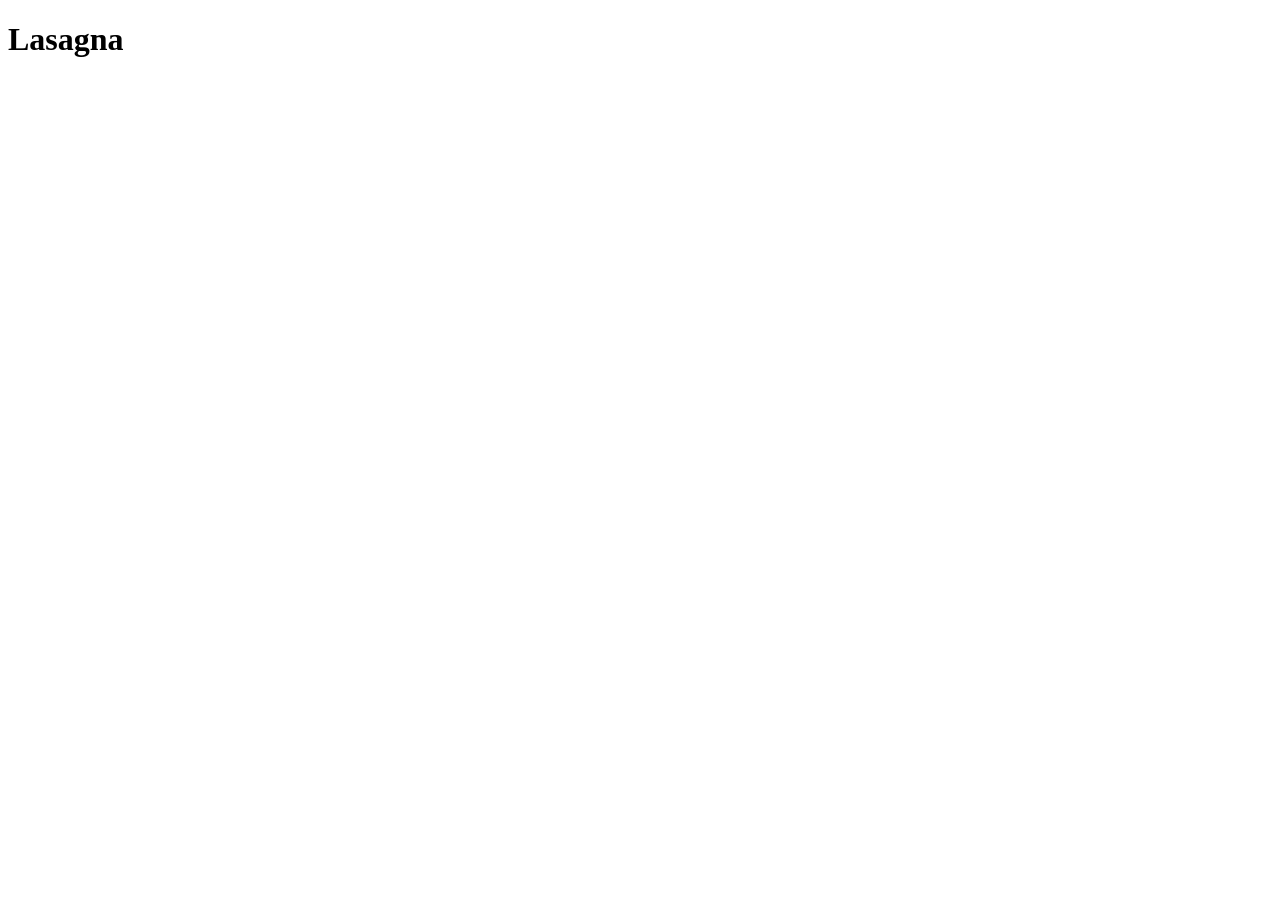
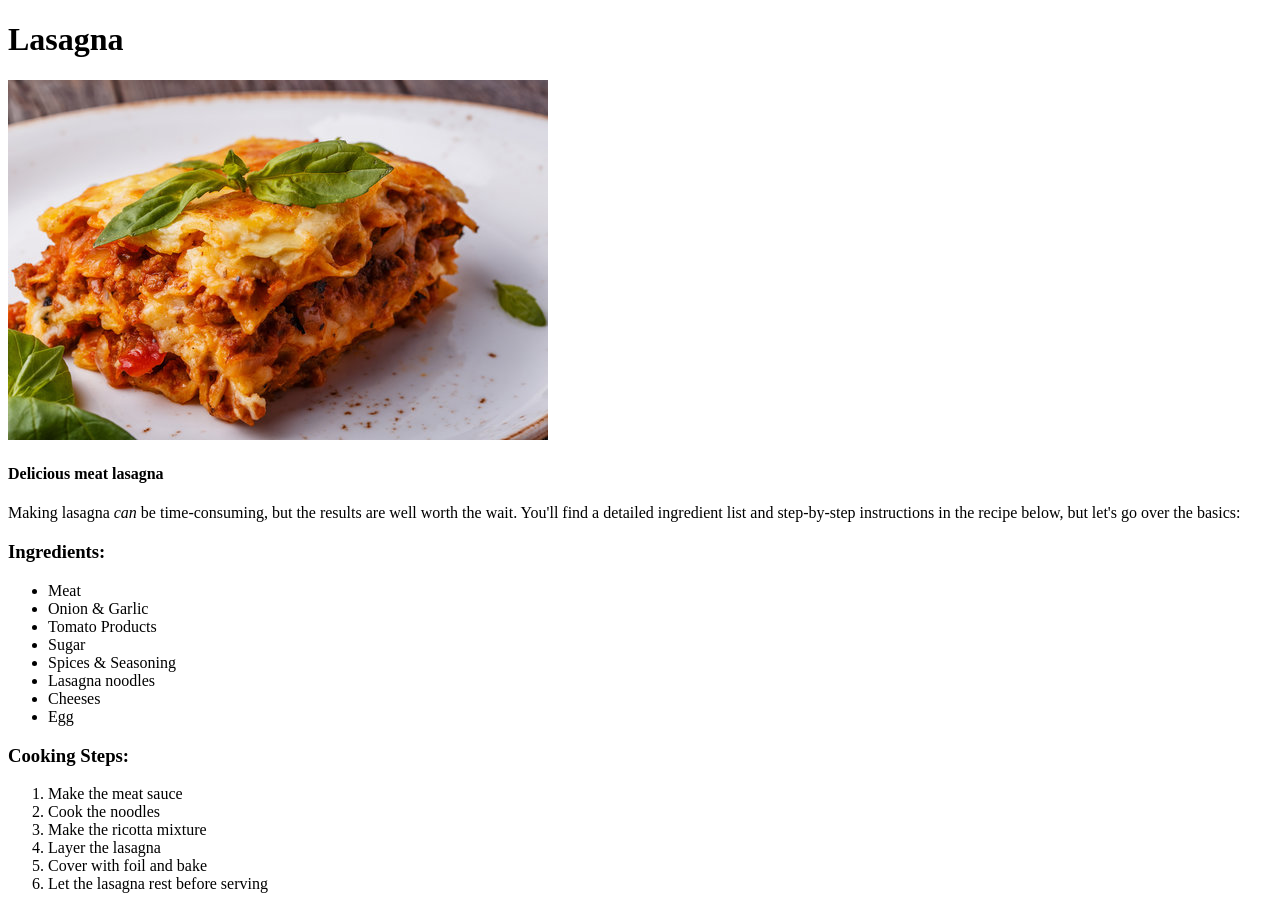
Before and after one commit to SalahTara/odin-recipes, a plain HTML site: page recipes/lasangna.html in a window 1280 px wide. Before the commit the page ends 800 px from the top, so only its background shows below. Drawn offline with Linux system fonts and the light colour scheme.

Commit message:
Add lasagna recipe

```diff
--- a/recipes/lasangna.html
+++ b/recipes/lasangna.html
@@ -7,5 +7,30 @@
 </head>
 <body>
     <h1>Lasagna</h1>
+    <img src="../img/lasagna.jpg" alt="A delicious looking lasagna on a white plate topped with some basil">
+    <h4>Delicious meat lasagna</h4>
+    <p>Making lasagna <em>can</em> be time-consuming, but the results are well worth the wait. You'll find a detailed ingredient list and step-by-step instructions in the recipe below, but let's go over the basics:</p>
+    <h3>Ingredients:</h3>
+    <ul>
+        <li>Meat</li>
+        <li>Onion & Garlic</li>
+        <li>Tomato Products</li>
+        <li>Sugar</li>
+        <li>Spices & Seasoning</li>
+        <li>Lasagna noodles</li>
+        <li>Cheeses</li>
+        <li>Egg</li>
+    </ul>
+    <h3>Cooking Steps:</h3>
+    <ol>
+        <li>Make the meat sauce</li>
+        <li>Cook the noodles</li>
+        <li>Make the ricotta mixture</li>
+        <li>Layer the lasagna</li>
+        <li>Cover with foil and bake</li>
+        <li>Let the lasagna rest before serving</li>
+    </ol>
+
+
 </body>
 </html>
```
Also changed, not shown: img/lasagna.jpg (added).
